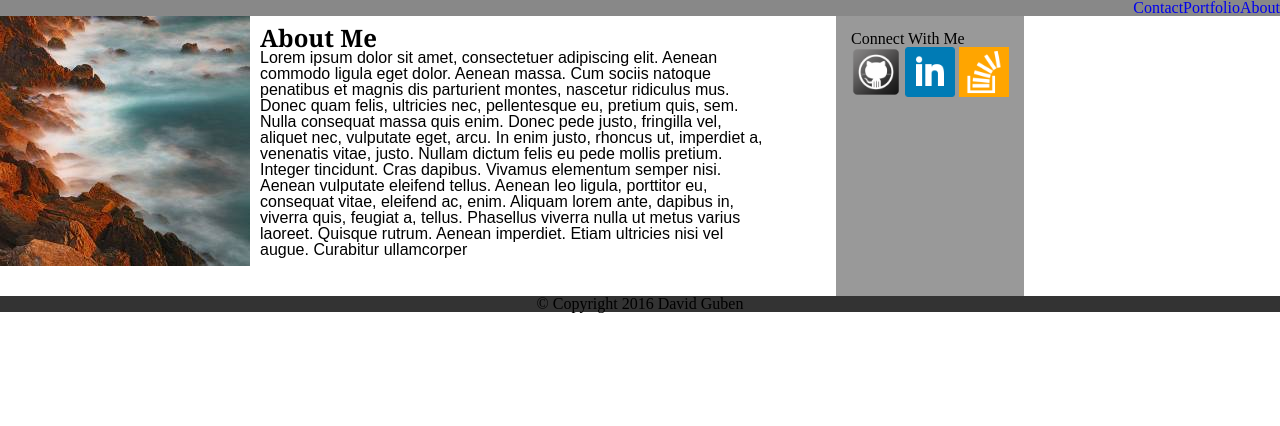
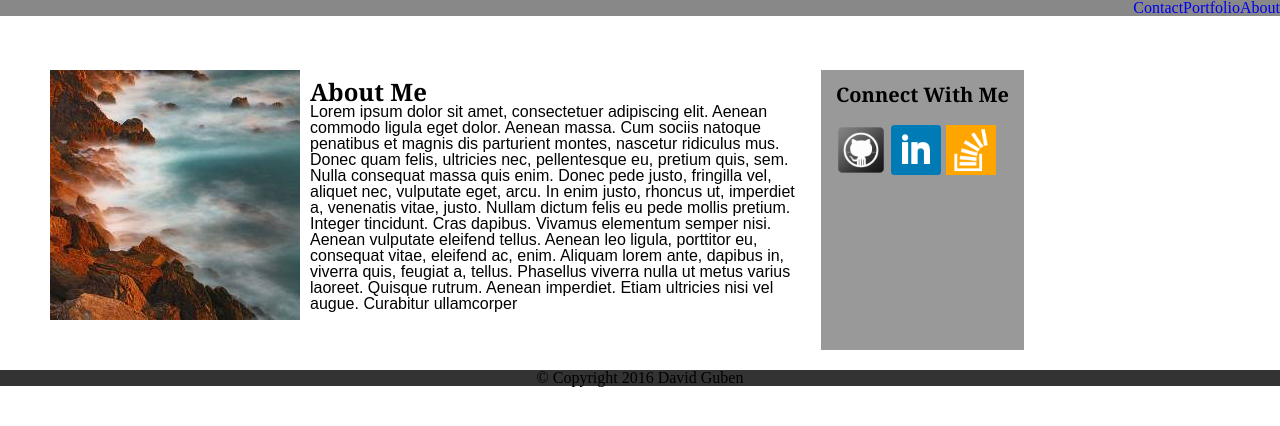
Before and after one commit to DavidGuben/Basic-Portfolio, a PHP site: page / in a window 1280 px wide. Shown: the part 16-442 px from the top of the page. Run offline with PHP 8.4, Linux system fonts and the light colour scheme.

Commit message:
styling elements

```diff
--- a/assets/css/style.css
+++ b/assets/css/style.css
@@ -1,6 +1,7 @@
 #aboutme {
-	width:70%;
+	width:40%;
 	float:left;
+	padding:10px;
 }
 #header {
 	background-color:#555;
@@ -11,6 +12,7 @@
 #sidebar {
 	padding:15px;
 	margin-right:20%;
+	margin-bottom:20px;
 	height:250px;
 	float:right;
 	background-color:#999;
@@ -29,13 +31,12 @@
 #profilepic {
 	float:left;
 }
-#container {
-	background-color:#999;
+#aboutsection {
+	margin-top:70px;
+	margin-left:50px;
 }
-#aboutme {
-
-	width:40%;
-	padding: 10px;
+#social {
+	margin-top:20px;
 }
 ul {
     list-style-type: none;
@@ -52,6 +53,11 @@ h1 {
 	font-weight:bold;
 	font-family:georgia;
 }
+h2 {
+	font-size:20px;
+	font-weight:bold;
+	font-family:georgia;
+}
 p {
 	font-family:sans-serif;
 }
--- a/index.html
+++ b/index.html
@@ -29,14 +29,14 @@
 				Lorem ipsum dolor sit amet, consectetuer adipiscing elit. Aenean commodo ligula eget dolor. Aenean massa. Cum sociis natoque penatibus et magnis dis parturient montes, nascetur ridiculus mus. Donec quam felis, ultricies nec, pellentesque eu, pretium quis, sem. Nulla consequat massa quis enim. Donec pede justo, fringilla vel, aliquet nec, vulputate eget, arcu. In enim justo, rhoncus ut, imperdiet a, venenatis vitae, justo. Nullam dictum felis eu pede mollis pretium. Integer tincidunt. Cras dapibus. Vivamus elementum semper nisi. Aenean vulputate eleifend tellus. Aenean leo ligula, porttitor eu, consequat vitae, eleifend ac, enim. Aliquam lorem ante, dapibus in, viverra quis, feugiat a, tellus. Phasellus viverra nulla ut metus varius laoreet. Quisque rutrum. Aenean imperdiet. Etiam ultricies nisi vel augue. Curabitur ullamcorper
 				</p>
 			</div>
+	</div>
 		<div id="sidebar">
-			<h3>Connect With Me</h3>
+			<h2>Connect With Me</h>
 				<div id ="social">
 					<a href="#"><img style="height:50px;width:50px;" src="assets/images/Github-icon.png"/></a>
 					<a href="#"><img style="height:50px;width:50px;" src="assets/images/linkedin-icon.png"/></a>
 					<a href="#"><img style="height:50px;width:50px;" src="assets/images/stackoverflow-icon.png"/></a>
 				</div>
-		</div>
 	</div>
 	<div id="footer">
 		&copy; Copyright 2016 David Guben
```
